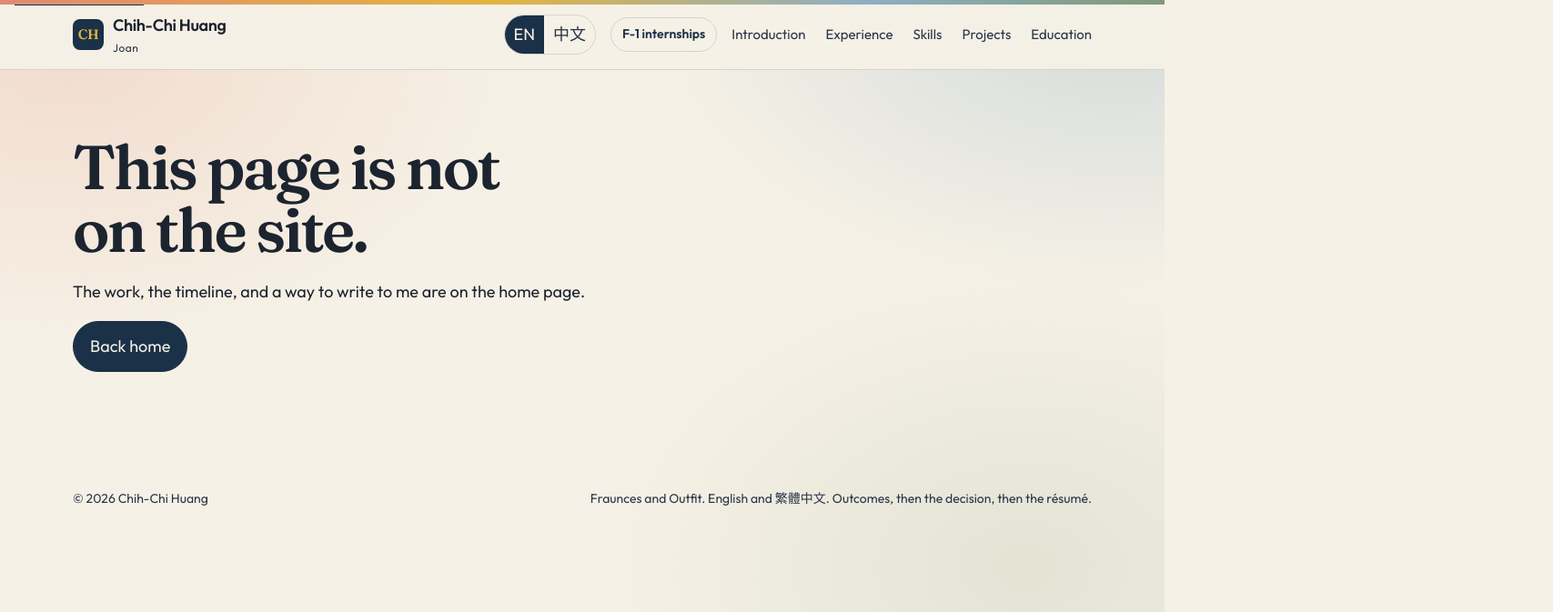
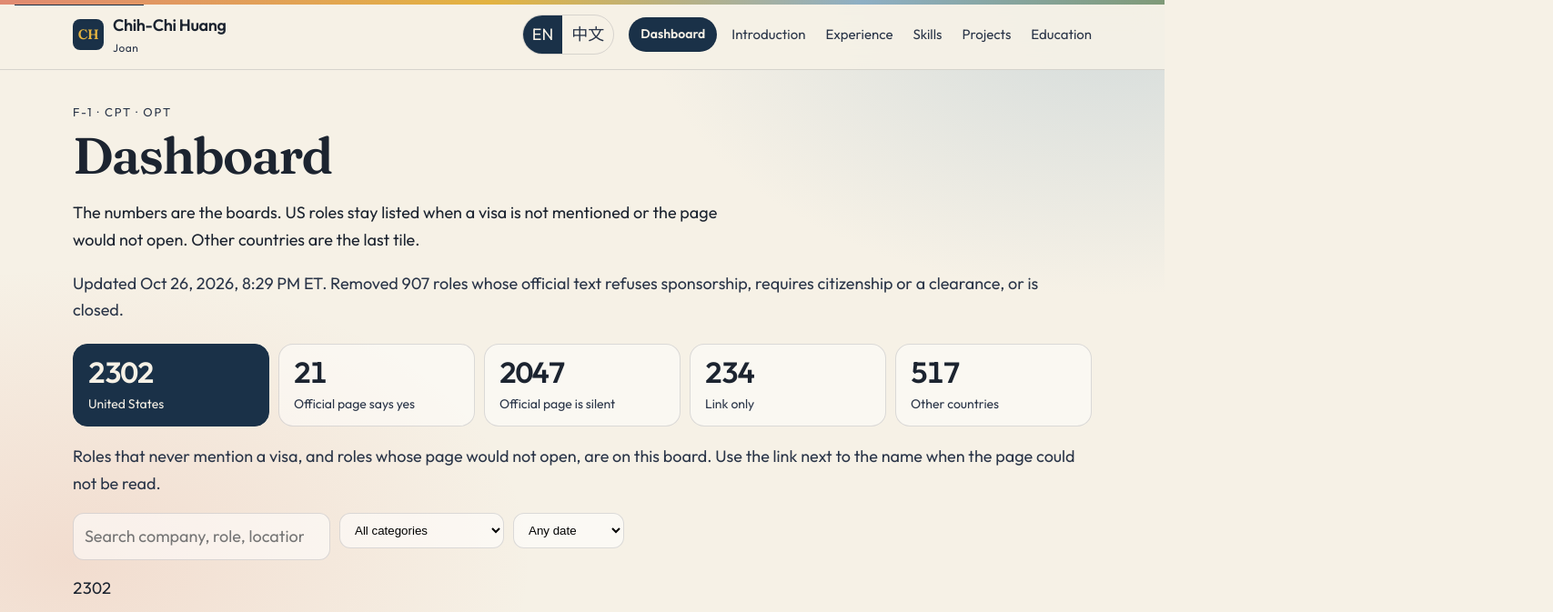
Before and after one commit to Joanuser/personal_website, a React (Vite) app: page /dashboard in a window 1280 px wide. Shown: the top 673 px of the page at 91% size, 1707 px wide, since content can reach past the window. Built offline with nearby package versions, Linux system fonts and the light colour scheme.

Commit message:
Turn the internship list into a dashboard
Open on the numbers: US roles, explicit visa yes, silent pages, link-only rows, and other countries.

Co-authored-by: chihchi <chihchi@umich.edu>

```diff
--- a/src/App.tsx
+++ b/src/App.tsx
@@ -47,6 +47,7 @@ function Shell() {
         <Route path="/" element={<Home />} />
         <Route path="/chapter/:id" element={<Chapter />} />
         <Route path="/work/:slug" element={<CaseStudy />} />
+        <Route path="/dashboard" element={<Internships />} />
         <Route path="/internships" element={<Internships />} />
         <Route path="*" element={<NotFound />} />
       </Routes>
--- a/src/components/Chrome.tsx
+++ b/src/components/Chrome.tsx
@@ -9,7 +9,7 @@ export function SiteHeader() {
   const close = () => setOpen(false);
   const pathname = useLocation().pathname;
   const home = pathname === "/";
-  const onInternships = pathname.startsWith("/internships");
+  const onInternships = pathname.startsWith("/internships") || pathname.startsWith("/dashboard");
 
   return (
     <header className={open ? "header is-open" : home ? "header is-book" : "header"}>
@@ -37,7 +37,7 @@ export function SiteHeader() {
           </div>
           <Link
             className={onInternships ? "nav-tool is-active" : "nav-tool"}
-            to="/internships"
+            to="/dashboard"
             onClick={close}
           >
             {t.navInternships}
--- a/src/content.ts
+++ b/src/content.ts
@@ -892,7 +892,7 @@ export const ui = {
     navSkills: "Skills",
     navProjects: "Projects",
     navEducation: "Education",
-    navInternships: "F-1 internships",
+    navInternships: "Dashboard",
     navContact: "Contact",
     contents: "Contents",
     nextChapter: "Next chapter",
@@ -962,7 +962,7 @@ export const ui = {
     navSkills: "技能",
     navProjects: "專案經驗",
     navEducation: "教育背景",
-    navInternships: "F-1 實習",
+    navInternships: "Dashboard",
     navContact: "聯絡",
     contents: "目錄",
     nextChapter: "下一章",
--- a/src/pages/Internships.tsx
+++ b/src/pages/Internships.tsx
@@ -83,8 +83,8 @@ export function Internships() {
   const [shown, setShown] = useState(48);
 
   useEffect(() => {
-    document.title = zh ? "實習看板" : "Internship boards";
-  }, [zh]);
+    document.title = "Dashboard";
+  }, []);
 
   useEffect(() => {
     const url = `${import.meta.env.BASE_URL}internships.json`;
@@ -99,7 +99,6 @@ export function Internships() {
 
   useEffect(() => {
     setCategory("all");
-    setVisa("all");
   }, [region]);
 
   useEffect(() => {
@@ -108,14 +107,8 @@ export function Internships() {
 
   const copy = zh
     ? {
-        title: "實習看板",
-        lede: "美國的職缺都在第一張看板：官網寫明接受的會標出來，沒寫簽證的、頁面打不開的也留在上面，附上名稱和連結。美國以外的在另一張看板。",
-        steps: [
-          "先把 Simplify、Vansh、sndsh，以及 Jobright 的產品管理與商業分析清單合在一起，去掉重複。",
-          "美國職缺如果清單沒寫簽證，會打開官網那一則。寫明接受的會標成 CPT、OPT 或簽證贊助。",
-          "官網沒提到簽證的，以及頁面讀不到的，仍列在美國看板上。讀不到的只顯示名稱和連結，自己打開看。",
-          "官網寫不贊助、限公民或要安全許可的美國職缺會拿掉。其他國家不拿掉，改列在另一張看板。",
-        ],
+        title: "Dashboard",
+        lede: "點上面的數字切換清單。沒寫簽證的、頁面打不開的都在美國這一格，其他國家在最後一格。",
         us: "美國",
         other: "其他國家",
         allVisa: "全部簽證狀態",
@@ -150,14 +143,8 @@ export function Internships() {
         otherHelp: "這些職缺不在美國。每筆都有名稱和連結，簽證資訊請打開那一頁看。",
       }
     : {
-        title: "Internship boards",
-        lede: "US roles stay on the first board, including ones that never mention a visa and ones whose page would not open. Each of those still has a name and a link. Roles outside the US are on a second board.",
-        steps: [
-          "Simplify, Vansh, sndsh, and Jobright’s product and business-analyst lists are merged and de-duplicated.",
-          "For a US role, the official posting is opened when the row is silent. A page that accepts CPT, OPT, or sponsorship is marked.",
-          "US roles whose page never mentions a visa, and roles whose page could not be read, stay on this board. Unreadable rows keep the name and link.",
-          "US roles that refuse sponsorship, require citizenship or a clearance, or are closed are removed. Other countries stay, on the other board.",
-        ],
+        title: "Dashboard",
+        lede: "The numbers are the boards. US roles stay listed when a visa is not mentioned or the page would not open. Other countries are the last tile.",
         us: "United States",
         other: "Other countries",
         allVisa: "Any visa note",
@@ -225,8 +212,19 @@ export function Internships() {
     });
   }, [regionRoles, region, visa, query, category, windowDays]);
 
-  const usCount = (payload?.roles ?? []).filter((role) => regionOf(role) === "us").length;
+  const usRoles = (payload?.roles ?? []).filter((role) => regionOf(role) === "us");
+  const usCount = usRoles.length;
+  const acceptCount = usRoles.filter((role) => ACCEPT.has(role.acceptance)).length;
+  const silentCount = usRoles.filter((role) => role.acceptance === "silent").length;
+  const unreadCount = usRoles.filter((role) => role.acceptance === "unread").length;
   const otherCount = (payload?.roles ?? []).filter((role) => regionOf(role) === "other").length;
+  const slice =
+    region === "other" ? "other" : visa === "all" ? "us" : visa;
+
+  function openSlice(nextRegion: Region, nextVisa: VisaFilter) {
+    setRegion(nextRegion);
+    setVisa(nextVisa);
+  }
   const updated = payload
     ? new Intl.DateTimeFormat(zh ? "zh-Hant" : "en-US", {
         timeZone: "America/Detroit",
@@ -250,11 +248,6 @@ export function Internships() {
       <p className="board-kicker">F-1 · CPT · OPT</p>
       <h1>{copy.title}</h1>
       <p className="board-lede">{copy.lede}</p>
-      <ol className="board-steps">
-        {copy.steps.map((step) => (
-          <li key={step}>{step}</li>
-        ))}
-      </ol>
       {payload ? (
         <p className="board-meta">
           {copy.updated} {updated} {copy.detroit}. {copy.rejected} {payload.stats.rejected}
@@ -263,33 +256,27 @@ export function Internships() {
       ) : (
         <p className="board-meta">{error || copy.loading}</p>
       )}
-      {payload && (
-        <p className="board-sources">
-          {payload.sources.map((source) => (
-            <a key={source.id} href={source.url}>
-              {source.label}
-            </a>
-          ))}
-        </p>
-      )}
 
-      <div className="board-tabs" role="tablist" aria-label={copy.title}>
+      <div className="board-metrics" role="tablist" aria-label={copy.title}>
         {(
           [
-            ["us", copy.us, usCount],
-            ["other", copy.other, otherCount],
+            ["us", "us", "all", copy.us, usCount],
+            ["accept", "us", "accept", copy.accept, acceptCount],
+            ["silent", "us", "silent", copy.silent, silentCount],
+            ["unread", "us", "unread", copy.unread, unreadCount],
+            ["other", "other", "all", copy.other, otherCount],
           ] as const
-        ).map(([id, label, count]) => (
+        ).map(([id, nextRegion, nextVisa, label, count]) => (
           <button
             key={id}
             type="button"
             role="tab"
-            aria-selected={region === id}
-            className={region === id ? "is-selected" : ""}
-            onClick={() => setRegion(id)}
+            aria-selected={slice === id}
+            className={slice === id ? "board-metric is-selected" : "board-metric"}
+            onClick={() => openSlice(nextRegion, nextVisa)}
           >
-            {label}
-            <span>{count}</span>
+            <strong>{count}</strong>
+            <span>{label}</span>
           </button>
         ))}
       </div>
@@ -305,17 +292,6 @@ export function Internships() {
             type="search"
           />
         </label>
-        {region === "us" && (
-          <label>
-            <span className="sr-only">{copy.allVisa}</span>
-            <select value={visa} onChange={(event) => setVisa(event.target.value as VisaFilter)}>
-              <option value="all">{copy.allVisa}</option>
-              <option value="accept">{copy.accept}</option>
-              <option value="silent">{copy.silent}</option>
-              <option value="unread">{copy.unread}</option>
-            </select>
-          </label>
-        )}
         <label>
           <span className="sr-only">{copy.allCategories}</span>
           <select value={category} onChange={(event) => setCategory(event.target.value)}>
--- a/src/styles.css
+++ b/src/styles.css
@@ -164,13 +164,44 @@ button, input { font: inherit; color: inherit; }
   margin: 0;
   font-family: var(--serif);
   font-weight: 560;
-  font-size: clamp(40px, 6vw, 68px);
+  font-size: clamp(36px, 5vw, 56px);
   line-height: 1.05;
   letter-spacing: -0.03em;
 }
-.board-lede { max-width: 68ch; font-size: 19px; }
-.board-steps { max-width: 74ch; padding-left: 1.2em; }
-.board-steps li { margin: 8px 0; }
+.board-lede { max-width: 62ch; font-size: 18px; margin-bottom: 0; }
+.board-metrics {
+  display: grid;
+  grid-template-columns: repeat(auto-fit, minmax(148px, 1fr));
+  gap: 10px;
+  margin: 22px 0 6px;
+}
+.board-metric {
+  text-align: left;
+  border: 1px solid var(--line);
+  background: rgba(255, 255, 255, 0.48);
+  border-radius: 16px;
+  padding: 14px 16px 12px;
+  cursor: pointer;
+}
+.board-metric strong {
+  display: block;
+  font-size: 32px;
+  line-height: 1;
+  font-variant-numeric: tabular-nums;
+  letter-spacing: -0.03em;
+}
+.board-metric span {
+  display: block;
+  margin-top: 8px;
+  color: var(--ink-soft);
+  font-size: 14px;
+}
+.board-metric.is-selected {
+  background: var(--blue);
+  color: var(--paper);
+  border-color: var(--blue);
+}
+.board-metric.is-selected span { color: var(--paper); }
 .board-meta, .board-help, .board-from, .board-where, .board-company { color: var(--ink-soft); }
 .board-sources { display: flex; flex-wrap: wrap; gap: 8px 14px; }
 .board-sources a { color: var(--blue); }
@@ -198,6 +229,9 @@ button, input { font: inherit; color: inherit; }
 }
 .board-count { margin: 0 0 12px; font-variant-numeric: tabular-nums; }
 .board-list { display: grid; gap: 14px; }
+@media (min-width: 960px) {
+  .board-list { grid-template-columns: 1fr 1fr; align-items: start; }
+}
 .board-card {
   background: rgba(255, 255, 255, 0.48);
   border: 1px solid var(--line);
```
